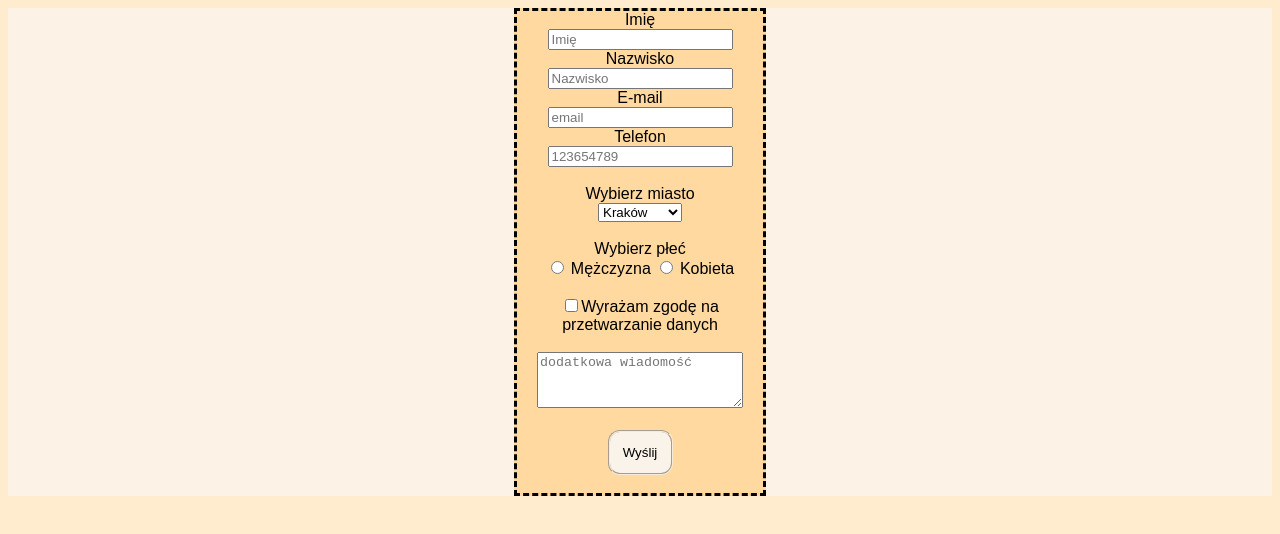
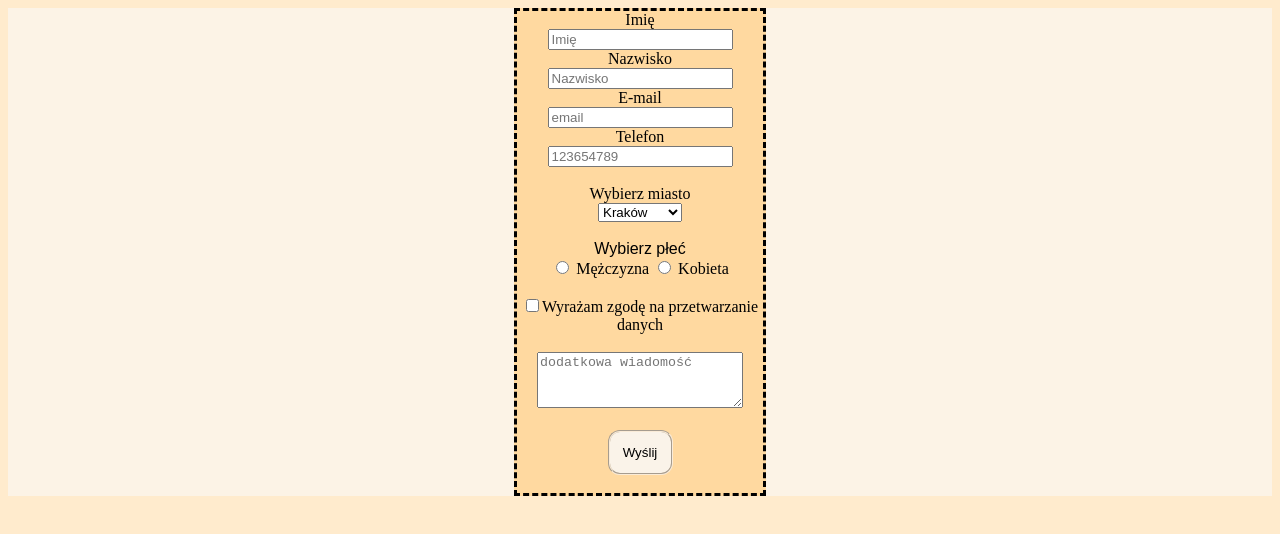
Before and after one commit to AccrJpg/AccrJpg.github.io, a plain HTML site: page 1-formularz-html5/index.html in a window 1280 px wide. Drawn offline with Linux system fonts and the light colour scheme.

Commit message:
Add files via upload

```diff
--- a/1-formularz-html5/style.css
+++ b/1-formularz-html5/style.css
@@ -14,7 +14,7 @@ body{
     border-style: dashed;
 }
 
-label, span.gender{
+label ~ span.gender{
     font-family: Arial, Helvetica, sans-serif;
     font-size: 1em;
 }
```
